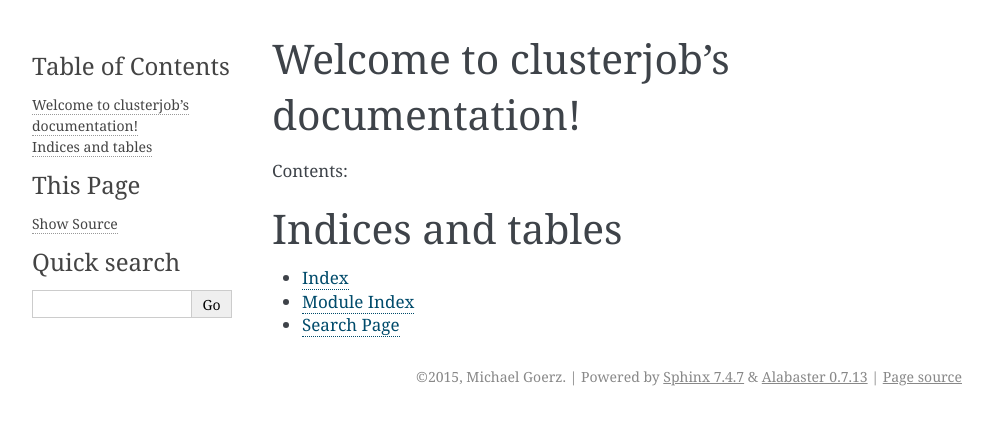
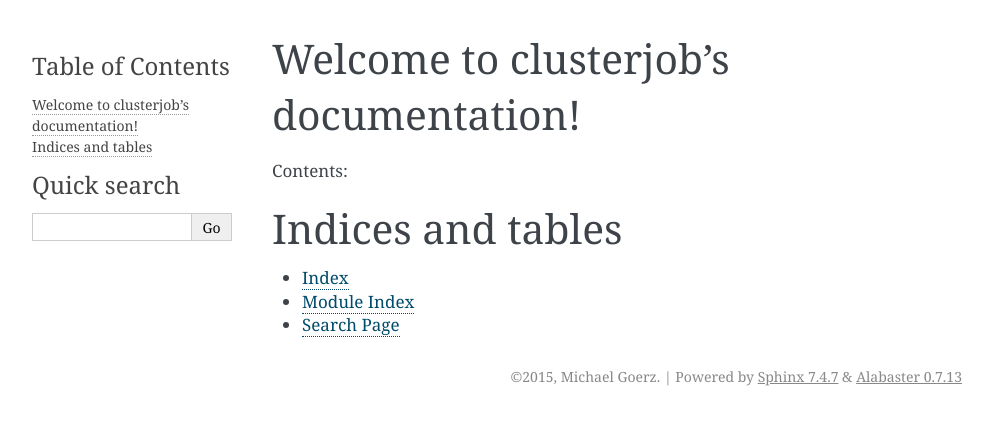
Before and after one commit to goerz/clusterjob, a Sphinx documentation site: the page built from docs/source/index.rst, in a window 1280 px wide. Shown: the top 425 px of the page, without its empty margins (148-1141 px from the left). Built offline with Sphinx 7.4.7, drawn with Linux system fonts in a browser that asks for light colours; part of the change alters nothing that is shown.

```diff
--- a/docs/source/conf.py
+++ b/docs/source/conf.py
@@ -1,4 +1,4 @@
-#!/usr/bin/env python3
+#!/usr/bin/env python
 # -*- coding: utf-8 -*-
 #
 # clusterjob documentation build configuration file, created by
@@ -36,6 +36,7 @@ extensions = [
     'sphinx.ext.coverage',
     'sphinx.ext.mathjax',
     'sphinx.ext.viewcode',
+    'sphinx.ext.napoleon',
 ]
 
 # Add any paths that contain templates here, relative to this directory.
@@ -110,6 +111,22 @@ pygments_style = 'sphinx'
 # If true, `todo` and `todoList` produce output, else they produce nothing.
 todo_include_todos = False
 
+# autodoc settings
+autoclass_content = 'both'
+autodoc_member_order = 'bysource'
+
+# Napoleon settings
+napoleon_google_docstring = True
+napoleon_numpy_docstring = True
+napoleon_include_private_with_doc = False
+napoleon_include_special_with_doc = True
+napoleon_use_admonition_for_examples = False
+napoleon_use_admonition_for_notes = False
+napoleon_use_admonition_for_references = False
+napoleon_use_ivar = True
+napoleon_use_param = True
+napoleon_use_rtype = True
+
 
 # -- Options for HTML output ----------------------------------------------
 
@@ -176,7 +193,7 @@ html_static_path = ['_static']
 #html_split_index = False
 
 # If true, links to the reST sources are added to the pages.
-#html_show_sourcelink = True
+html_show_sourcelink = False
 
 # If true, "Created using Sphinx" is shown in the HTML footer. Default is True.
 #html_show_sphinx = True
```
